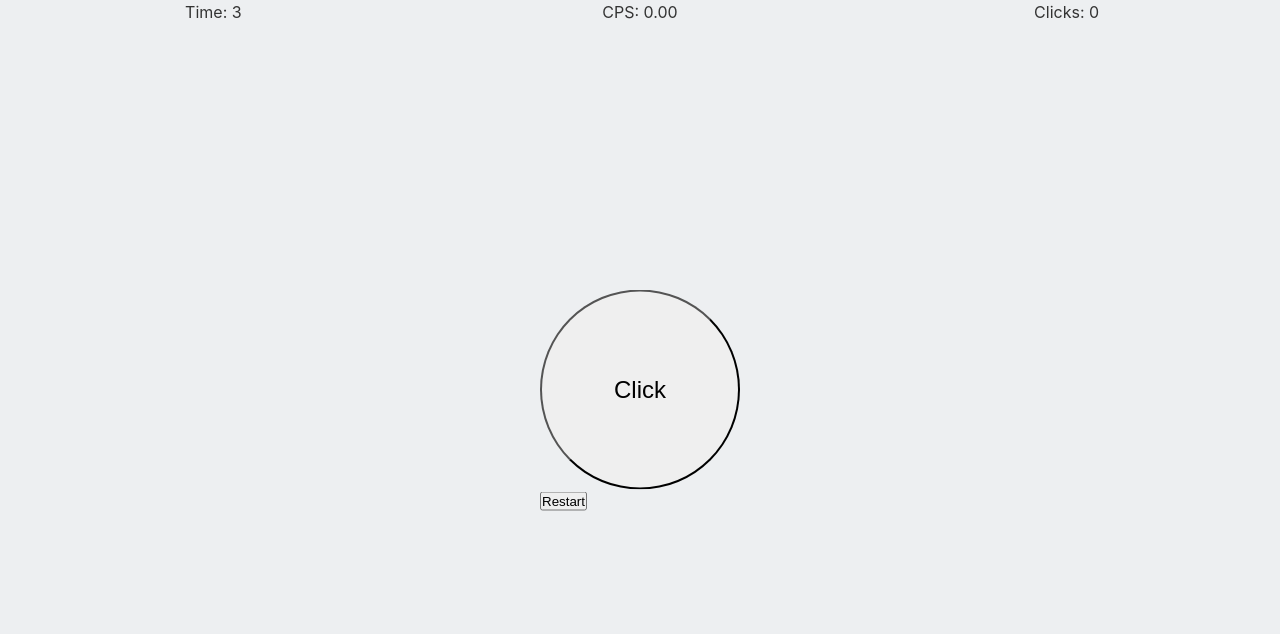
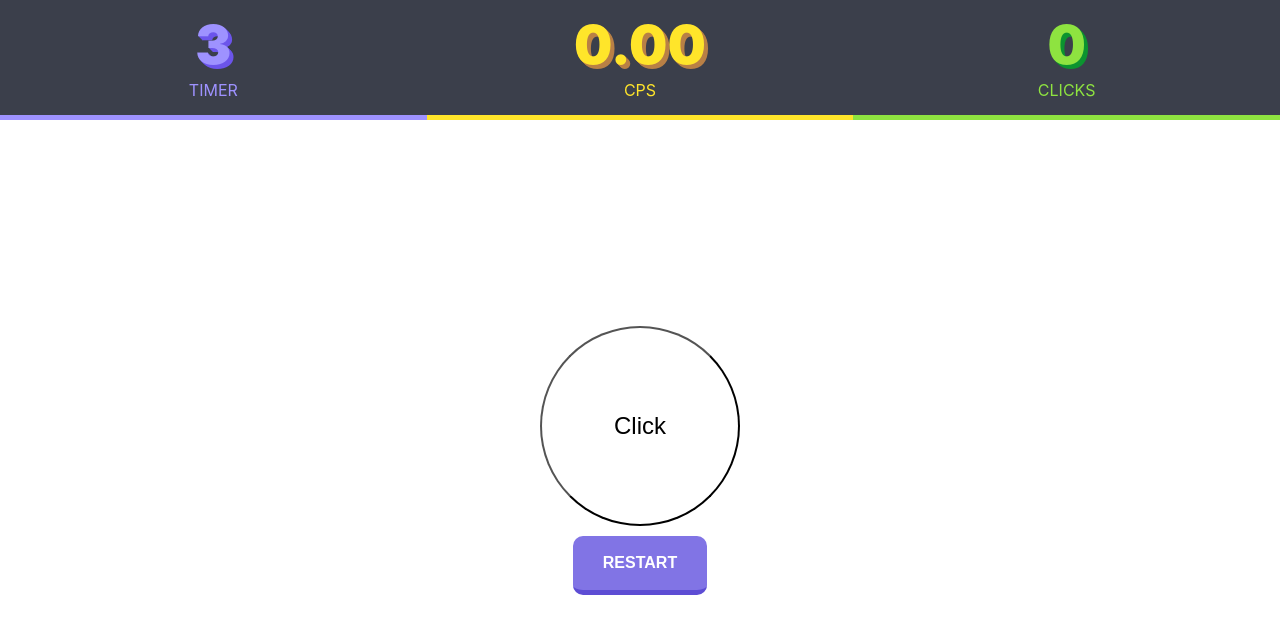
Before and after one commit to Arslonbek25/cps-test, a React (Create React App) app: page / in a window 1280 px wide. Shown: the top 634 px of the page. Built offline with nearby package versions, Linux system fonts and the light colour scheme.

Commit message:
design updated

```diff
--- a/src/Scoreboard.js
+++ b/src/Scoreboard.js
@@ -10,9 +10,18 @@ export function Scoreboard(props) {
 
 	return (
 		<div className="scoreboard">
-			<p>Time: {props.time}</p>
-			<p>CPS: {getCPS()}</p>
-			<p>Clicks: {props.clicks}</p>
+			<div className="time">
+				<p>{props.time}</p>
+				<span>Timer</span>
+			</div>
+			<div className="cps">
+				<p>{getCPS()}</p>
+				<span>CPS</span>
+			</div>
+			<div className="clicks">
+				<p>{props.clicks}</p>
+				<span>Clicks</span>
+			</div>
 		</div>
 	);
 }
--- a/src/index.css
+++ b/src/index.css
@@ -6,11 +6,10 @@
 }
 
 body {
-	background: rgb(237, 239, 241);
 	font-family: -apple-system, BlinkMacSystemFont, "Segoe UI", Roboto, Oxygen, Ubuntu, Cantarell,
 		"Open Sans", "Helvetica Neue", sans-serif;
 	font-size: 16px;
-	color: rgb(51, 51, 51);
+	color: #21232f;
 }
 
 html,
@@ -20,34 +19,92 @@ body,
 	height: 100%;
 }
 
+#root {
+	display: flex;
+	flex-direction: column;
+}
+
 button {
 	cursor: pointer;
 	user-select: none;
 }
 
-/* Styling */
+/* Scoreboard */
 
 .scoreboard {
-	line-height: 1.5rem;
+	display: grid;
+	grid-template-columns: repeat(3, 1fr);
+	background: rgb(59, 63, 75);
+	text-transform: uppercase;
 	text-align: center;
 }
 
-.scoreboard p {
-	display: inline-block;
-	width: 33.33%;
+.scoreboard div {
+	padding: 15px;
 }
 
+.scoreboard p {
+	margin-bottom: 5px;
+	font-size: 54px;
+	line-height: 60px;
+	font-weight: 900;
+}
+
+.scoreboard .clicks {
+	border-bottom: 5px solid #8ee340;
+	color: #8ee340;
+}
+.scoreboard .clicks p {
+	text-shadow: 1px 1px #0c9430, 2px 2px #0c9430, 3px 3px #0c9430, 4px 4px #0c9430;
+}
+.scoreboard .cps {
+	border-bottom: 5px solid #ffe52a;
+	color: #ffe52a;
+}
+.scoreboard .cps p {
+	text-shadow: 1px 1px #b98046, 2px 2px #b98046, 3px 3px #b98046, 4px 4px #b98046;
+}
+.scoreboard .time {
+	border-bottom: 5px solid #9e92ff;
+	color: #9e92ff;
+}
+.scoreboard .time p {
+	text-shadow: 1px 1px #6c55eb, 2px 2px #6c55eb, 3px 3px #6c55eb, 4px 4px #6c55eb;
+}
+
+/* Buttons */
+
 .clicker {
-	position: absolute;
-	top: 50%;
-	left: 50%;
-	transform: translate(-50%, -50%);
+	display: flex;
+	flex-direction: column;
+	justify-content: center;
+	align-items: center;
+	height: inherit;
 }
 
 .clicker button:first-child {
 	display: block;
 	border-radius: 50%;
+	margin-bottom: 10px;
+	background: none;
 	height: 200px;
 	width: 200px;
 	font-size: 24px;
 }
+.clicker button:last-child {
+	border-bottom: 5px solid #5d4dd4;
+	border-radius: 10px;
+	/* padding: 5px 10px; */
+	/* border-radius: 3px; */
+
+	background-color: #8174e5;
+	padding: 18px 30px;
+	text-transform: uppercase;
+	font-size: 16px;
+	font-weight: 700;
+	color: #fff;
+	border-width: 0 0 5px 0;
+}
+.clicker button:last-child:hover {
+	background: #7063d8;
+}
```
